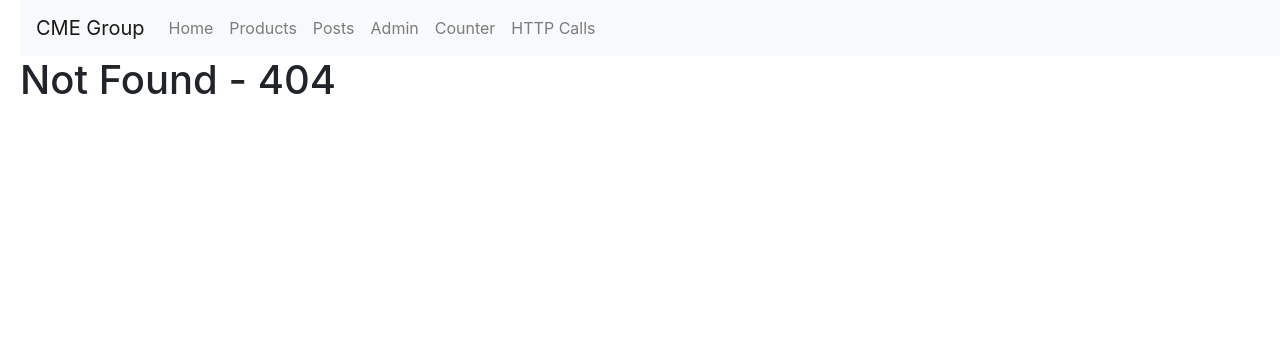
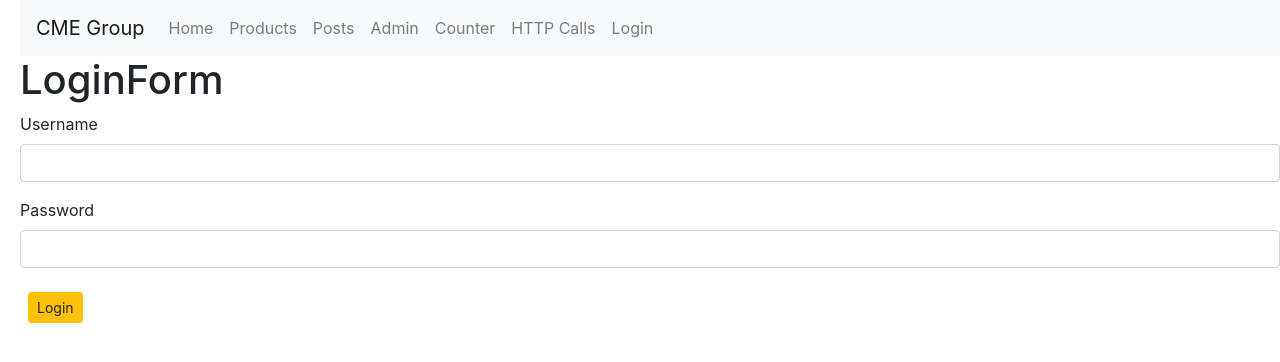
Before and after one commit to codewithz/cme-react-playground, a React (Create React App) app: page /login in a window 1280 px wide. Before the commit this address led to /not-found. Shown: the top 362 px of the page. Built offline with nearby package versions, Linux system fonts and the light colour scheme.

Commit message:
Forms: Created a basic bootstrap form

```diff
--- a/src/App.js
+++ b/src/App.js
@@ -14,6 +14,7 @@ import ProductDetails from './components/RoutingApp/ProductDetails';
 import NotFound from './components/RoutingApp/NotFound';
 import Counter from './components/UseEffectExample/Counter';
 import PostComponent from './components/HttpExample/PostComponent';
+import LoginForm from './components/FormsComponent/LoginForm';
 
 import 'react-toastify/dist/ReactToastify.css'
 
@@ -32,6 +33,7 @@ function App() {
             <Route path="/not-found" component={NotFound} />
             <Route path="/counter" component={Counter} />
             <Route path="/http-posts" component={PostComponent} />
+            <Route path="/login" component={LoginForm} />
             <Route path="/" exact component={Home} />
             <Redirect to="/not-found" />
           </Switch>
--- /dev/null
+++ b/src/components/FormsComponent/LoginForm.jsx
@@ -0,0 +1,20 @@
+import React from 'react'
+
+export default function LoginForm() {
+    return (
+        <div>
+            <h1>LoginForm</h1>
+            <form>
+                <div className="form-group">
+                    <label htmlFor="username">Username</label>
+                    <input type="text" className='form-control' id='username' />
+                </div>
+                <div className="form-group">
+                    <label htmlFor="password">Password</label>
+                    <input type="password" className='form-control' id='password' />
+                </div>
+                <button className="btn btn-warning btn-sm m-2">Login</button>
+            </form>
+        </div>
+    )
+}
--- a/src/components/RoutingApp/Navbar.jsx
+++ b/src/components/RoutingApp/Navbar.jsx
@@ -44,6 +44,9 @@ export default function Navbar() {
                     <li class="nav-item">
                         <Link className="nav-link" to="/http-posts">HTTP Calls</Link>
                     </li>
+                    <li class="nav-item">
+                        <Link className="nav-link" to="/login">Login</Link>
+                    </li>
 
 
                 </ul>
```
